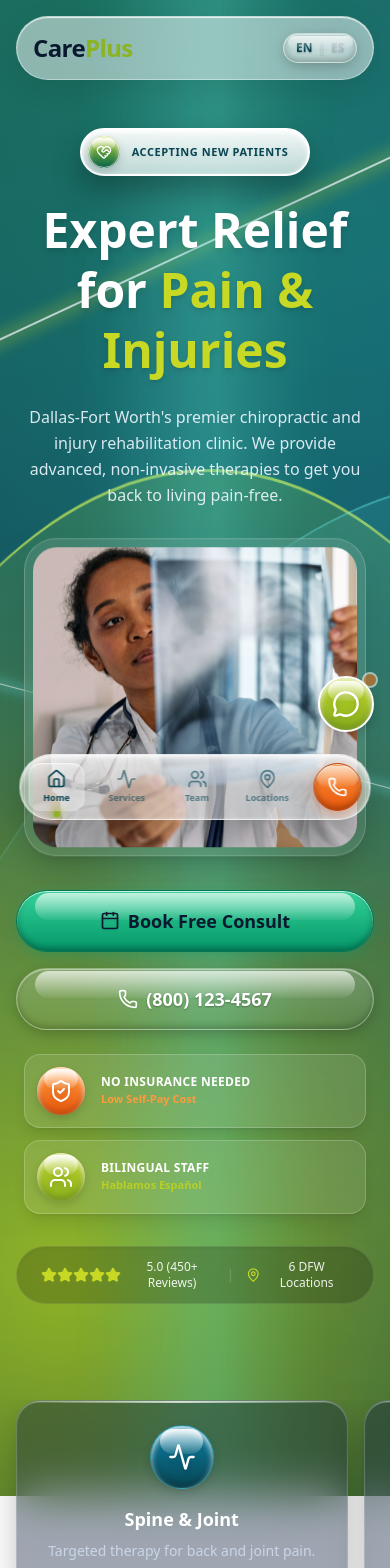
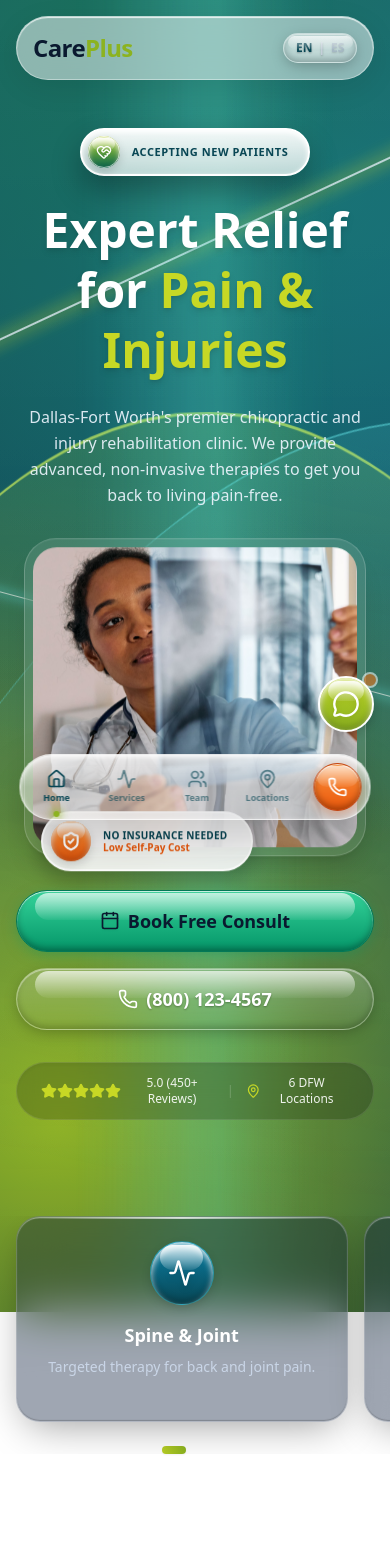
Before and after one commit to itsjluna/careplusdemo, a React (Vite) app: page / in a window 390 px wide. Shown: the top 1568 px of the page. Built offline with nearby package versions, Linux system fonts and the light colour scheme.

Commit message:
Rollback mobile hero badge layout, add pagination dots to services carousel, and simplify active dock item styling

```diff
--- a/src/App.jsx
+++ b/src/App.jsx
@@ -148,7 +148,7 @@ const MobileDockItem = ({ icon: Icon, label, isActive }) => (
   <button
     className="flex flex-col items-center justify-center w-14 h-12 relative group active:scale-90 active:-translate-y-0.5 transition-transform duration-200"
   >
-    <div className={`absolute inset-0 rounded-xl transition-colors ${isActive ? 'bg-white/30 shadow-[inset_0_1px_2px_rgba(255,255,255,0.8)]' : 'bg-white/0 group-hover:bg-white/20'}`} />
+    <div className="absolute inset-0 bg-white/0 group-hover:bg-white/20 rounded-xl transition-colors" />
     <Icon className={`w-5 h-5 drop-shadow-sm mb-0.5 relative z-10 ${isActive ? 'text-[#084654]' : 'text-[#084654]/60'}`} />
     <span className={`text-[9px] font-bold relative z-10 ${isActive ? 'text-[#084654]' : 'text-[#084654]/60'}`}>{label}</span>
     {isActive && (
@@ -273,10 +273,17 @@ export default function App() {
                     decoding="async"
                     className="rounded-[1.5rem] opacity-100 object-cover h-[300px] sm:h-[400px] w-full"
                   />
+                  <div className="absolute -bottom-4 left-4 z-30 bg-white/90 backdrop-blur-xl p-2 pr-6 rounded-full flex items-center space-x-3 shadow-[0_10px_20px_rgba(0,0,0,0.2)] border-2 border-white">
+                    <div className="glass-orb bg-gradient-to-b from-[#ff9a3d] to-[#ea580c] w-10 h-10 shadow-sm flex-shrink-0">
+                      <ShieldCheck className="w-5 h-5 text-white z-10 relative drop-shadow-md" strokeWidth={2.5} />
+                    </div>
+                    <div className="flex flex-col justify-center text-left">
+                      <p className="text-[#084654] font-extrabold uppercase tracking-wide text-[10px] leading-tight">No Insurance Needed</p>
+                      <p className="text-[#ea580c] text-[10px] font-bold leading-tight">Low Self-Pay Cost</p>
+                    </div>
+                  </div>
                 </div>
               </div>
-
-
 
               <div className="flex flex-col sm:flex-row space-y-4 sm:space-y-0 sm:space-x-4 w-full sm:w-auto justify-center lg:justify-start">
                 <button
@@ -293,28 +300,6 @@ export default function App() {
                     <Phone className="w-5 h-5 text-white mr-2 drop-shadow-sm" /> (800) 123-4567
                   </span>
                 </button>
-              </div>
-
-              {/* MOBILE ONLY EXTRACTED BADGES */}
-              <div className="lg:hidden w-full flex flex-col space-y-3 mt-6 px-2">
-                <div className="bg-white/10 backdrop-blur-md rounded-2xl p-3 flex items-center shadow-lg border border-white/20">
-                  <div className="glass-orb bg-gradient-to-b from-[#ff9a3d] to-[#ea580c] w-12 h-12 flex items-center justify-center mr-4 shadow-sm flex-shrink-0">
-                    <ShieldCheck className="w-6 h-6 text-white drop-shadow-md z-10 relative" />
-                  </div>
-                  <div className="text-left flex-1">
-                    <p className="text-white font-extrabold uppercase tracking-wide text-[12px] leading-tight">{t('No Insurance Needed', 'No se requiere seguro')}</p>
-                    <p className="text-[#ff9a3d] text-[11px] font-bold mt-0.5">{t('Low Self-Pay Cost', 'Bajo Costo Directo')}</p>
-                  </div>
-                </div>
-                <div className="bg-white/10 backdrop-blur-md rounded-2xl p-3 flex items-center shadow-lg border border-white/20">
-                  <div className="glass-orb bg-gradient-to-b from-[#b8cf25] to-[#8cb320] w-12 h-12 flex items-center justify-center mr-4 shadow-sm flex-shrink-0">
-                    <Users className="w-6 h-6 text-white drop-shadow-md z-10 relative" />
-                  </div>
-                  <div className="text-left flex-1">
-                    <p className="text-white font-extrabold uppercase tracking-wide text-[12px] leading-tight">{t('Bilingual Staff', 'Personal Bilingüe')}</p>
-                    <p className="text-[#b8cf25] text-[11px] font-bold mt-0.5">{t('Hablamos Español', 'We Speak Spanish')}</p>
-                  </div>
-                </div>
               </div>
 
               {/* Trust & Credibility Bar */}
@@ -400,11 +385,17 @@ export default function App() {
           <QuickService className="min-w-[85vw] sm:min-w-[45vw] lg:min-w-0 snap-center" icon={ShieldCheck} title={t("Work Injuries", "Lesiones de Trabajo")} desc={t("Rehabilitation to get you back to work safely.", "Rehabilitación para regresar al trabajo a salvo.")} />
         </motion.div>
 
-        {/* Mobile Swipe Hint */}
-        <div className="lg:hidden flex justify-center -mt-2 mb-4">
-           <p className="text-[10px] text-white/50 font-bold uppercase tracking-widest flex items-center">
-             ← {t('Swipe to see more', 'Desliza para ver más')} →
-           </p>
+        {/* Mobile Swipe Indicators */}
+        <div className="lg:hidden flex flex-col items-center justify-center -mt-2 mb-4 space-y-3">
+          <div className="flex items-center space-x-1.5">
+            <div className="h-2 rounded-full w-6 bg-gradient-to-r from-[#b8cf25] to-[#8cb320] shadow-sm" />
+            <div className="h-2 rounded-full w-2 bg-white/30" />
+            <div className="h-2 rounded-full w-2 bg-white/30" />
+            <div className="h-2 rounded-full w-2 bg-white/30" />
+          </div>
+          <p className="text-[10px] text-white/50 font-bold uppercase tracking-widest flex items-center">
+            ← {t('Swipe to see more', 'Desliza para ver más')} →
+          </p>
         </div>
       </section>
 
```
